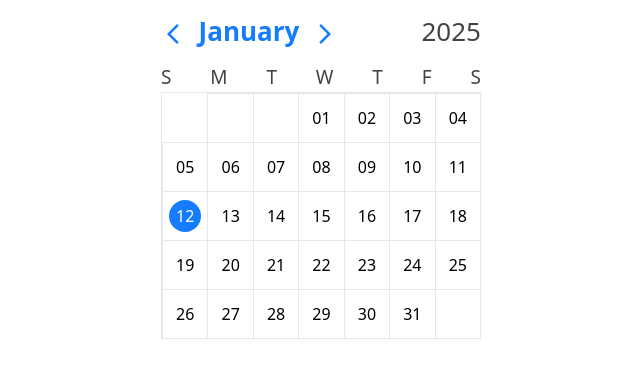
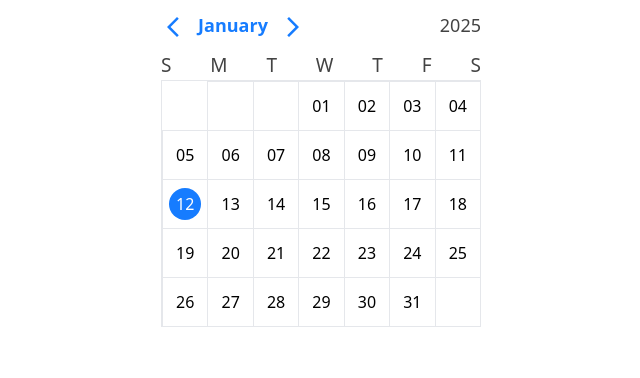
Before and after one commit to Stive627/laboratory, a React (Create React App) app: page / in a window 1280 px wide. Shown: the top 378 px of the page, without its empty margins (319-959 px from the left). Built offline with nearby package versions, Linux system fonts and the light colour scheme.

Commit message:
last update

```diff
--- a/src/components/calendars/Calendar.js
+++ b/src/components/calendars/Calendar.js
@@ -22,7 +22,7 @@ function Calendar() {
     }
   return (
     <div className=' w-screen h-screen flex justify-center'>
-      <div className=' w-80 mx-4 '>
+      <div className=' w-80 mx-4'>
         <HeadCalendar curMonth={currMonth} currYear={currYear} handleNext={nextMonth} handlePrevious={prevMonth} handleSelect={handleSelect} arr={arr}/>
         <Month month = {data[indx]} cm={indx +1 % 12 === parseInt(charMonth)}/>
       </div>
--- a/src/components/calendars/HeadCalendar.js
+++ b/src/components/calendars/HeadCalendar.js
@@ -8,13 +8,13 @@ function HeadCalendar({curMonth, currYear, handleNext, handlePrevious, handleSel
     const [show, setShow] = useState(false)
   return (
     <div className=' w-full py-2 my-1 flex justify-between'>
-        <div className=' flex flex-row'>
-            <div><button className='text-[26px]' onClick={()=> handlePrevious()}><ArrowBackIosNewIcon style={{color:bluecolor}}/></button></div>
-            <div className=' w-32'><p className=' text-center' style={{color:bluecolor, fontWeight:'bold', fontSize:'26px'}}>{ curMonth}</p></div>
-            <div><button className='text-[26px]'  onClick={()=> handleNext()}><ArrowForwardIosIcon style={{color:bluecolor}}/></button></div>
+        <div className=' flex flex-row text-[18px]'>
+            <div><button  onClick={()=> handlePrevious()}><ArrowBackIosNewIcon style={{color:bluecolor}}/></button></div>
+            <div className=' w-24'><p className=' text-center' style={{color:bluecolor, fontWeight:'bold'}}>{ curMonth}</p></div>
+            <div><button   onClick={()=> handleNext()}><ArrowForwardIosIcon style={{color:bluecolor}}/></button></div>
         </div>
         <div className=' relative'>
-            <button onClick={()=> setShow(!show)} style={{color:darkcolor}} className='text-[26px] cursor-pointer'>{currYear}</button>
+            <button onClick={()=> setShow(!show)} style={{color:darkcolor}} className='text-[18px] cursor-pointer'>{currYear}</button>
             { show &&  <div className=' absolute  w-32 bg-white border'>
                           <div className=' w-full flex flex-col divide-y divide-blue-400'>
                             {arr.map((elt, indx) => <button onClick={()=> {handleSelect(indx); setShow(!show);}} key={indx} className={`w-full text-[18px] p-2 ${parseInt(elt) === parseInt(currYear) && 'bg-blue-500 text-white'}`}>{elt}</button>)}
```
